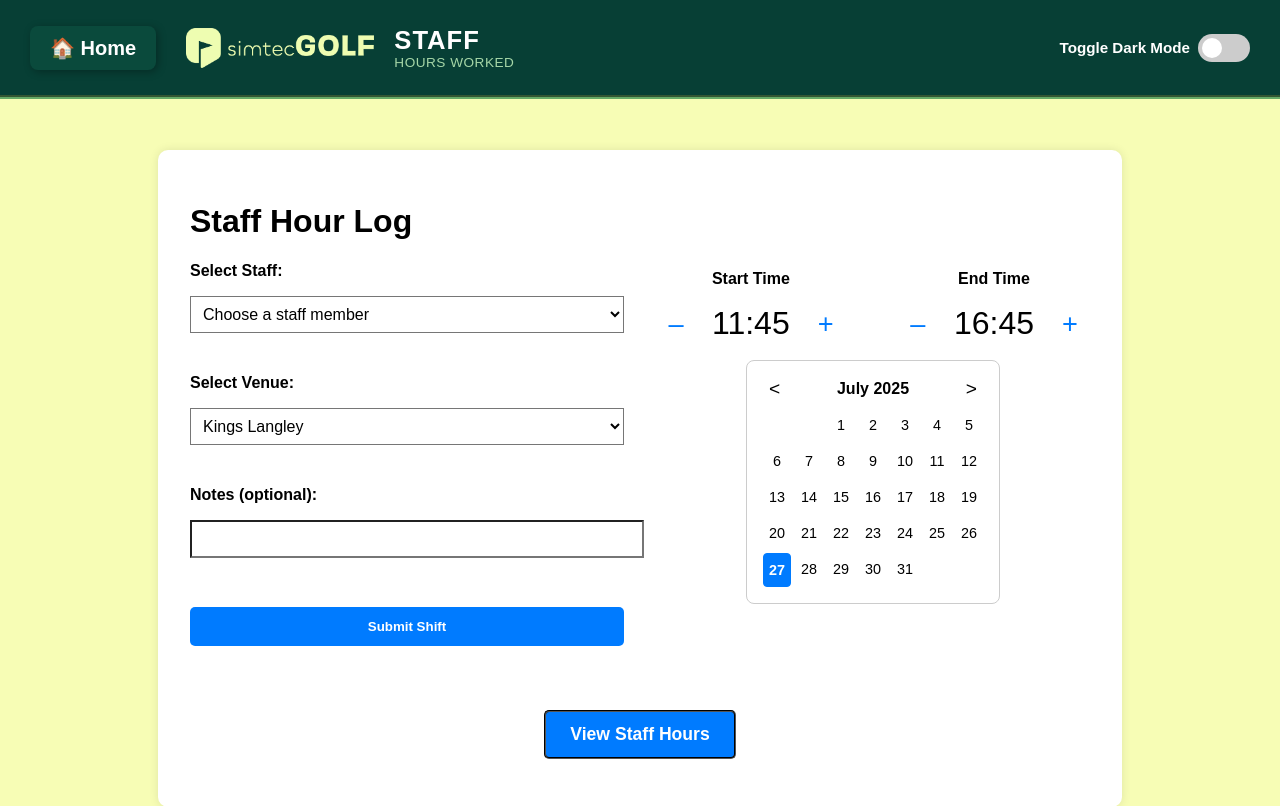
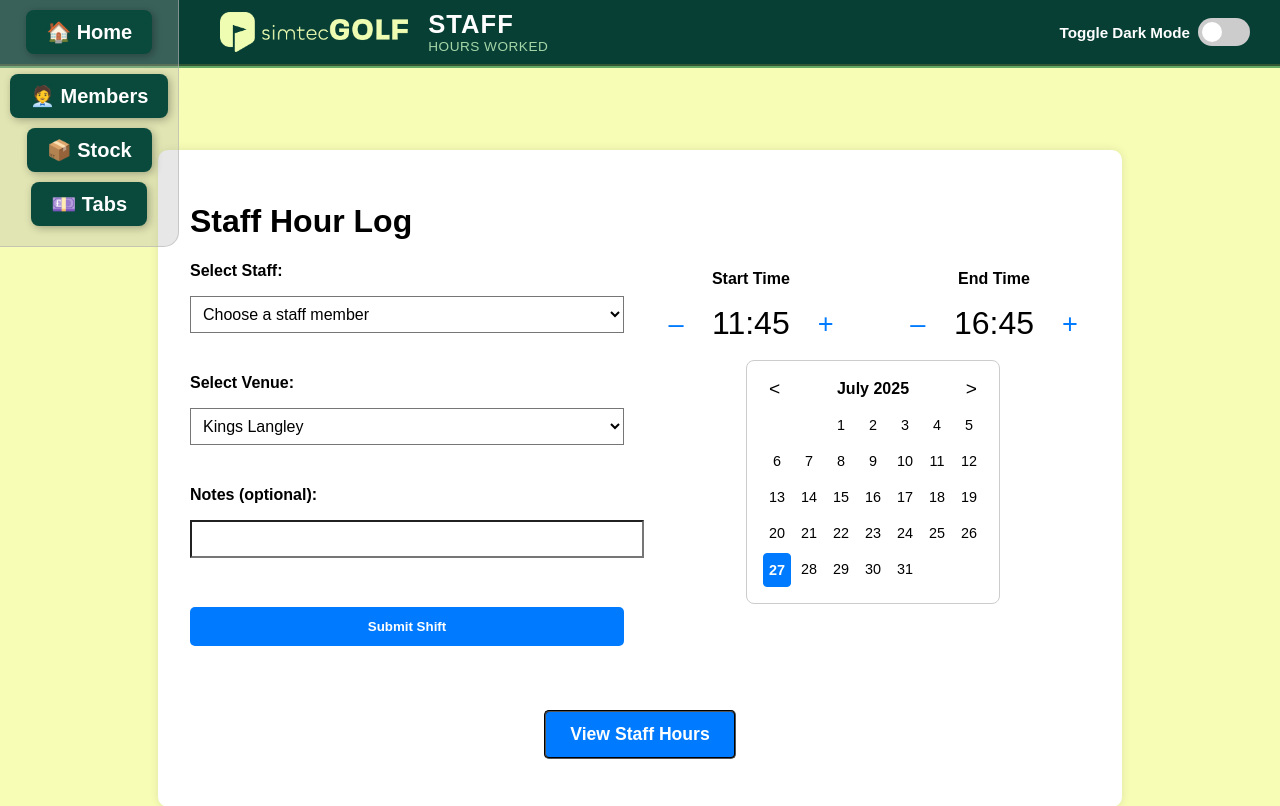
Before and after one commit to jake6192/V5, a Flask app: page /hourlog in a window 1280 px wide. Shown: the top 806 px of the page. Run offline with Flask 3, Linux system fonts and the light colour scheme.

Commit message:
Add links to all app to all other apps

```diff
--- a/static/common.js
+++ b/static/common.js
@@ -37,7 +37,7 @@ function setupPinSubmissionHandler() {
   });
 
   window.addEventListener("click", e => {
-    if (pinModalIsOpen && !pinModal.querySelector(".pin-modal-content").contains(e.target) && e.target.id != "triggerPin") {
+    if (pinModalIsOpen && !pinModal.querySelector(".pin-modal-content").contains(e.target) && e.target.id != "triggerPin" && e.target.id != "stock-button") {
       pinModal.style.display = "none";
       pinInput.value = "";
       pinError.innerText = "";
--- a/static/hourlog.css
+++ b/static/hourlog.css
@@ -1,8 +1,6 @@
 body {
   padding-top: 150px;
 }
-
-.home-button { margin: 20px 30px 20px 10px; }
 
 .dark body {
   background: #121212;
--- a/static/style.css
+++ b/static/style.css
@@ -20,14 +20,29 @@ header {
   width: 100%;
   max-height: 75px;
 }
-.home-button {
+#btn-container {
+  margin: 0;
+  display: flex;
+  flex-direction: column;
+  min-width: fit-content;
+  position: absolute;
+  top: 0;
+  left: 0;
+  padding: 10px;
+  border-bottom-right-radius: 15px;
+}
+#btn-container > .button { display: none; margin: 10px auto; }
+#btn-container > .button:first-child { display: inline-block;  margin-bottom: 20px;}
+#btn-container:hover { background-color: rgba(177,177,177,0.3); border: 1px rgba(177,177,177,0.6) solid; border-top: none; border-left: none; }
+#btn-container:hover .button { display: inline-block; }
+.home-button, #btn-container > .button {
   min-width: fit-content;
   max-width: fit-content;
   background-color: #0a4a3c;
   color: white;
   font-size: 20px;
   font-weight: bold;
-  margin: 20px auto 20px auto;
+  margin: 0 auto 10px;
   padding: 10px 20px;
   border-radius: 8px;
   cursor: pointer;
@@ -43,6 +58,7 @@ header .brand {
   align-items: center;
   font-weight: bold;
   margin-right: 20px;
+  margin-left: 200px;
 }
 .header-text {
   display: flex;
--- a/templates/hourlog.html
+++ b/templates/hourlog.html
@@ -9,7 +9,12 @@
 </head>
 <body>
   <header>
-    <div class="home-button" onclick="window.location.href='/'">🏠 Home</div>
+    <div id="btn-container">
+      <div class="button" id="home-button" onclick="window.location.href='/'">🏠 Home</div>
+      <div class="button" id="members-button" onclick="window.location.href='/member-tracking'">🧑‍💼 Members</div>
+      <div class="button" id="stock-button" onclick="triggerPin(function() { window.location.href='/stock'; })">📦 Stock</div>
+      <div class="button" id="tabs-button" onclick="window.location.href='/tabs'">💷 Tabs</div>
+    </div>
     <div class="brand">
       <img src="{{ url_for('static', filename='logo.png') }}" alt="Logo" height="40">
     </div>
@@ -167,6 +172,7 @@
   {% set modal_id = "pinModal" %}
   {% include "_modal.html" %}
 
+  <script src="{{ url_for('static', filename='jquery-3.7.1.slim.min.js') }}?v=1.0.7"></script>
   <script src="{{ url_for('static', filename='common.js') }}?v=1.0.0"></script>
   <script src="{{ url_for('static', filename='hourlog.js') }}?v=1.0.7"></script>
 </body>
--- a/templates/stock.html
+++ b/templates/stock.html
@@ -11,6 +11,8 @@
   <div class="container">
     <div class="sidebar">
       <div class="home-button" onclick="window.location.href='/'">🏠 Home</div>
+      <div class="home-button" onclick="window.location.href='/member-tracking'">💼 Members</div>
+      <div class="home-button" onclick="window.location.href='/hourlog'">⏱ Hourlog</div>
       <div class="home-button" onclick="window.location.href='/tabs'">📊 Tabs</div>
       <h2>Stock</h2>
       <button id="add-stock-btn">+ Add Item</button>
--- a/templates/tabs.html
+++ b/templates/tabs.html
@@ -11,6 +11,8 @@
   <div class="container">
     <div class="sidebar">
       <div class="home-button" onclick="window.location.href='/'">🏠 Home</div>
+      <div class="home-button" onclick="window.location.href='/member-tracking'">💼 Members</div>
+      <div class="home-button" onclick="window.location.href='/hourlog'">⏱ Hourlog</div>
       <div class="home-button" id="triggerPin" onclick="triggerPin(function() { window.location.href='/stock'; });">📦 Stock</div>
       <h2>Tabs</h2>
       <button id="new-tab-btn">+ New Tab</button>
```
Also changed, not shown: templates/members.html (+15 -5 lines).
